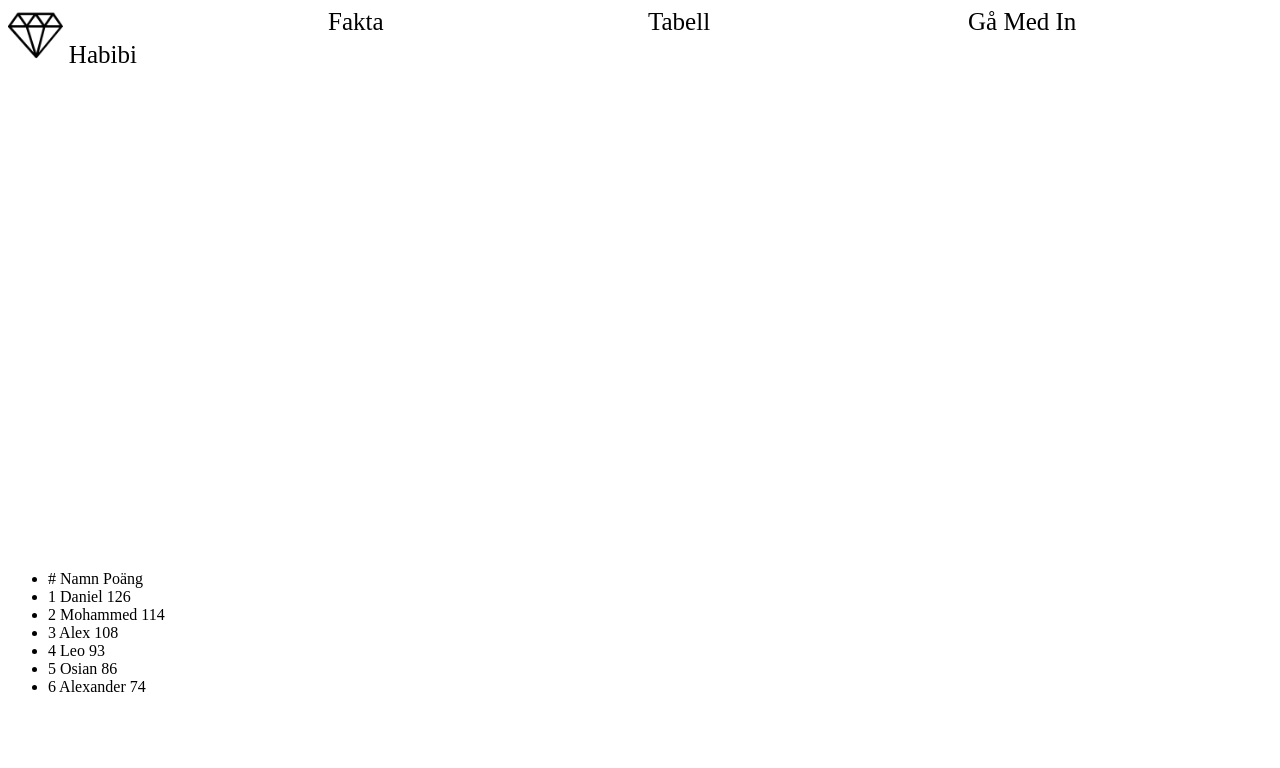
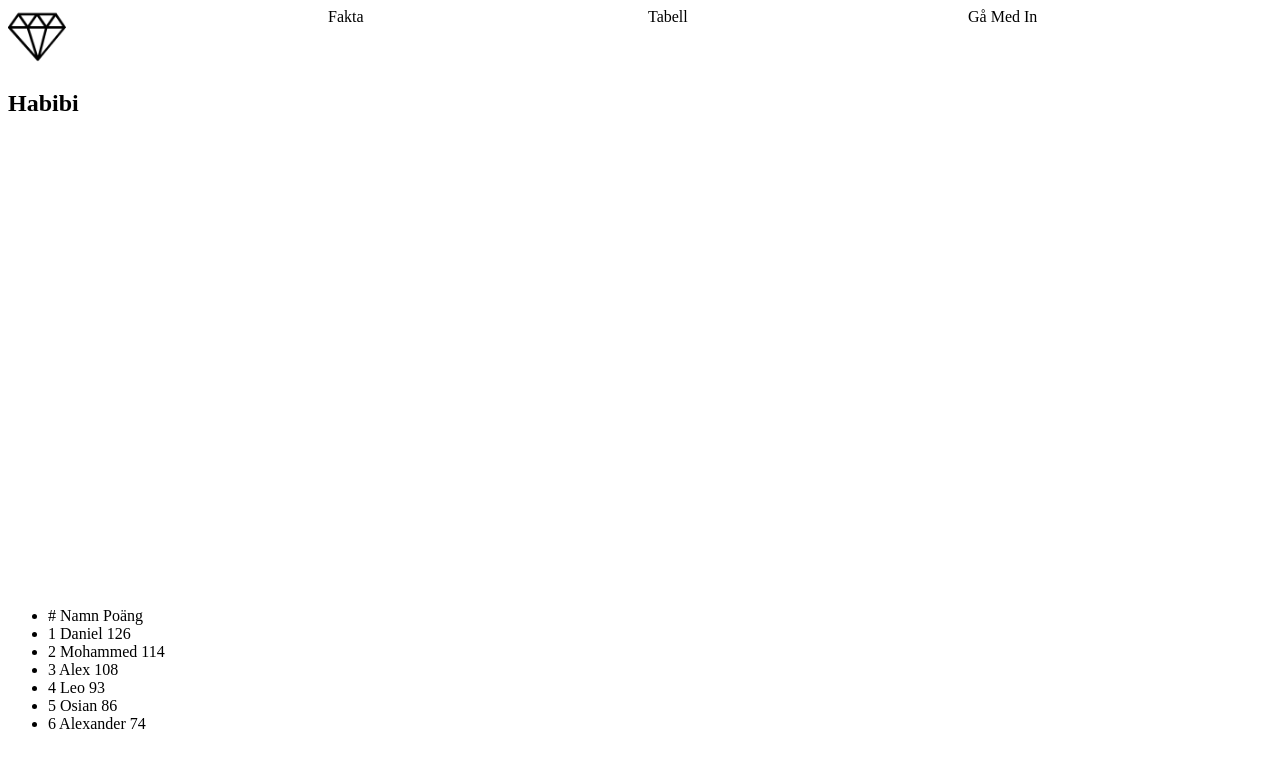
Before and after one commit to Adel0726/Lister-av-tabeller, a plain HTML site: page index.html in a window 1280 px wide. Drawn offline with Linux system fonts and the light colour scheme.

Commit message:
fixade saker

```diff
--- a/Index.css
+++ b/Index.css
@@ -2,6 +2,14 @@ body {
 display: grid;
 width: 100vw;
 
+}
+.logo {
+   display: flex;
+   flex-direction: column;
+ }
+
+.logo h1 {
+    font-size: 108px;
 }
 
 nav {
@@ -16,8 +24,6 @@ img{
 }
 
 a {
-    font-size: 25px;
     color: black;
     text-decoration: none;
-
 }
--- a/index.html
+++ b/index.html
@@ -8,10 +8,10 @@
 </head>
 <body>
     <Nav>
-        <div class="Logo"><a href="index.html"><img src="Diamond.png" alt="Diamond"> Habibi</a></div>
-        <a href="Fatka.html">Fakta</a>
-        <a href="Tabell.html">Tabell</a>
-        <a href="Sigup.html">Gå Med In</a>
+        <div class="Logo"><a href="index.html"><img src="Diamond.png" alt="Diamond"> <h1>Habibi</h1> </a></div>
+        <a class="Link" href="Fakta.html">Fakta</a>
+        <a class="Link" href="Tabell.html">Tabell</a>
+        <a  class="Link" href="Signup.html">Gå Med In</a>
     </Nav>
     <ul class="tabell">
     <li class="tabell_fakta">
```
Also changed, not shown: Fakta.html (added), Fatka.html (deleted), Signup.html (added), Sigup.html (deleted).
